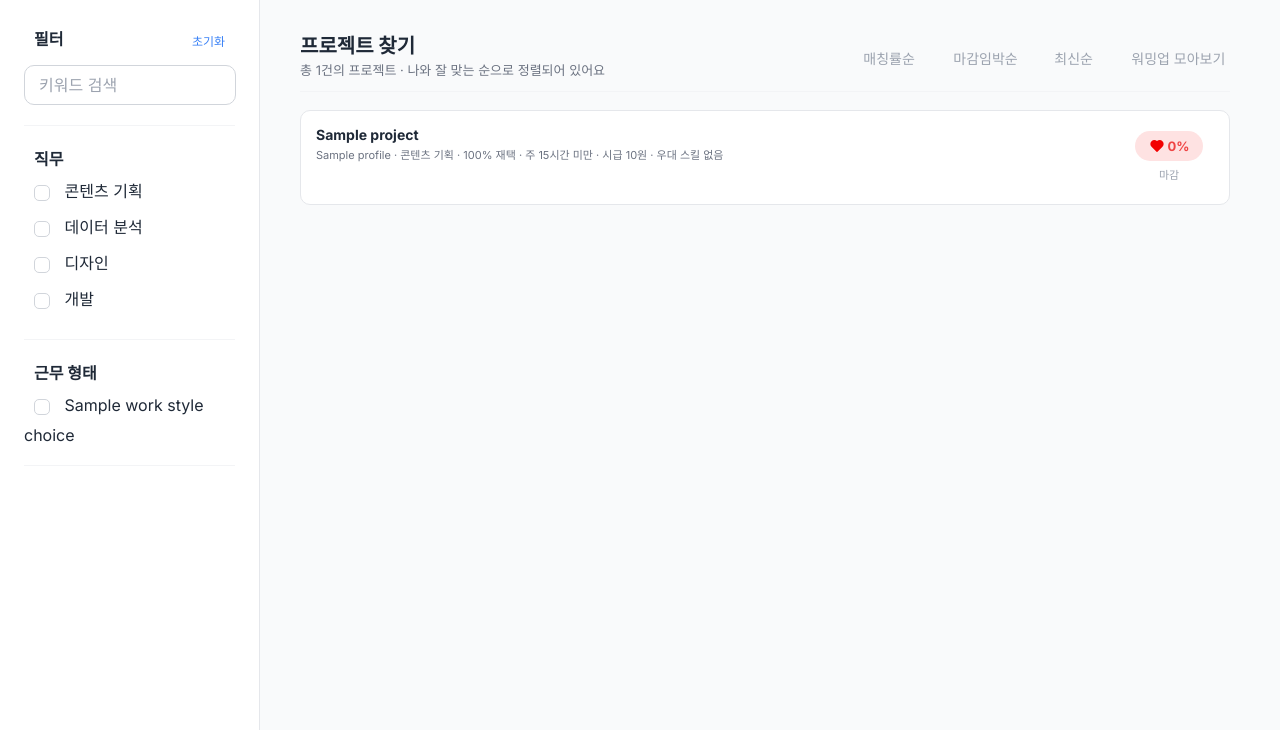
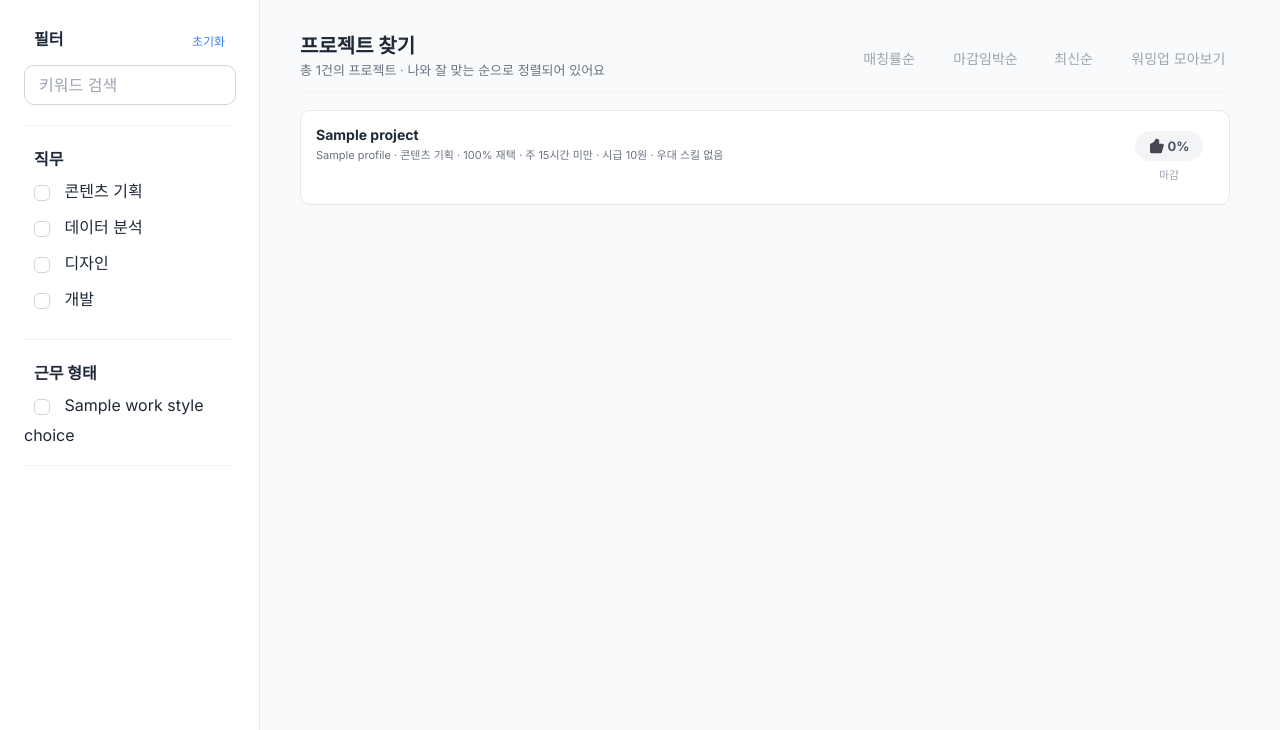
Before and after one commit to 2026-HERETHON/2026-herethon-2, a Django app: template worker/templates/project_list.html in a window 1280 px wide. Shown: the part 70-800 px from the top of the page. Run offline with Django 5.2, Linux system fonts and the light colour scheme; data comes from the database, SQL or seed files in the repository; tables that the repository leaves empty hold one stand-in row (values such as "Sample post"); the template is opened without the code that fills it: values that come from a table or form of the project are taken from there, most other values are stand-ins (such as "Sample title", 1, 10 or a date in 2020).

Commit message:
fix: 퍼센트 분기 스타일링 수정

```diff
--- a/static/css/project_list.css
+++ b/static/css/project_list.css
@@ -238,6 +238,13 @@ fieldset {
   letter-spacing: 0.2px;
 }
 
+.active {
+  color: var(--color-primary);
+  font-weight: bold;
+  border-bottom-color: 3px solid var(--color-primary);
+  letter-spacing: 0.2px;
+}
+
 /* 프로젝트 카드  */
 .card-wrap {
   width: 100%;
@@ -315,22 +322,26 @@ span {
 }
 
 .matching-rate,
-.matching-rate-middle {
+.matching-rate.low {
   display: flex;
-  background-color: var(--color-error-bg);
-
+  align-items: center;
+  justify-content: center;
   padding: 7px 14px;
   border-radius: 20px;
 
   font-size: 0.8125rem;
   font-weight: 700;
   gap: 3px;
+}
+
+.matching-rate {
+  background-color: var(--color-error-bg);
   color: var(--color-error);
 }
 
-.matching-rate-middle {
+.matching-rate.low,
+.matching-rate.low p {
   background-color: var(--color-bg-subtle);
-
   color: var(--color-text-secondary);
 }
 
--- a/static/js/project_list.js
+++ b/static/js/project_list.js
@@ -1,62 +1,68 @@
-document.addEventListener('DOMContentLoaded', function () {
-  const filterForm = document.getElementById('filter-form');
-  const sortLinks = document.querySelectorAll('.bar-sort a');
-  const moreButton = document.querySelector('.more-button');
+document.addEventListener("DOMContentLoaded", function () {
+  const filterForm = document.getElementById("filter-form");
+  const sortLinks = document.querySelectorAll(".bar-sort a");
+  const moreButton = document.querySelector(".more-button");
   if (filterForm) {
-    const searchInput = filterForm.querySelector('.search-bar');
+    const searchInput = filterForm.querySelector(".search-bar");
 
     if (searchInput) {
-      searchInput.addEventListener('keydown', function (event) {
-        if (event.key === 'Enter') {
+      searchInput.addEventListener("keydown", function (event) {
+        if (event.key === "Enter") {
           event.preventDefault();
           filterForm.submit();
         }
       });
     }
 
-    filterForm.querySelectorAll('.career input, .work-type input').forEach(function (checkbox) {
-      checkbox.addEventListener('change', function () {
-        filterForm.submit();
+    filterForm
+      .querySelectorAll(".career input, .work-type input")
+      .forEach(function (checkbox) {
+        checkbox.addEventListener("change", function () {
+          filterForm.submit();
+        });
       });
-    });
   }
 
   sortLinks.forEach(function (link) {
-    link.addEventListener('click', function (event) {
+    link.addEventListener("click", function (event) {
       event.preventDefault();
 
-      const linkParams = new URLSearchParams(new URL(link.href, window.location.origin).search);
+      const linkParams = new URLSearchParams(
+        new URL(link.href, window.location.origin).search,
+      );
       const params = new URLSearchParams();
 
       if (filterForm) {
         const formData = new FormData(filterForm);
         formData.forEach(function (value, key) {
-          if (!value || key === 'sort' || key === 'type' || key === 'page') {
+          if (!value || key === "sort" || key === "type" || key === "page") {
             return;
           }
           params.append(key, value);
         });
       }
 
-      const nextType = linkParams.get('type');
-      const nextSort = linkParams.get('sort');
+      const nextType = linkParams.get("type");
+      const nextSort = linkParams.get("sort");
       if (nextType) {
-        params.set('type', nextType);
+        params.set("type", nextType);
       }
       if (nextSort) {
-        params.set('sort', nextSort);
+        params.set("sort", nextSort);
       }
 
-      window.location.href = '?' + params.toString();
+      window.location.href = "?" + params.toString();
+
+
     });
   });
 
   if (moreButton) {
-    moreButton.addEventListener('click', function () {
+    moreButton.addEventListener("click", function () {
       const currentParams = new URLSearchParams(window.location.search);
-      const currentPage = parseInt(currentParams.get('page') || '1', 10);
-      currentParams.set('page', currentPage + 1);
-      window.location.href = '?' + currentParams.toString() + '#project-list';
+      const currentPage = parseInt(currentParams.get("page") || "1", 10);
+      currentParams.set("page", currentPage + 1);
+      window.location.href = "?" + currentParams.toString() + "#project-list";
     });
   }
 });
--- a/worker/templates/project_list.html
+++ b/worker/templates/project_list.html
@@ -147,8 +147,12 @@
 
               <!--프로젝트 상태(카드의 오른쪽 영역)-->
               <section class="project-status">
-                <div class="matching-rate">
+                <div class="matching-rate {% if project.match_score|default:0 < 80 %}low{% endif %}">
+                  {% if project.match_score|default:0 >= 80 %}
                   <img src="{% static 'img/heart-filled.svg' %}" />
+                  {% else %}
+                  <img src="{% static 'img/good-one.svg' %}" />
+                  {% endif %}
                   <p>{{ project.match_score|default:0 }}%</p>
                 </div>
                 <p class="due-date">
```
